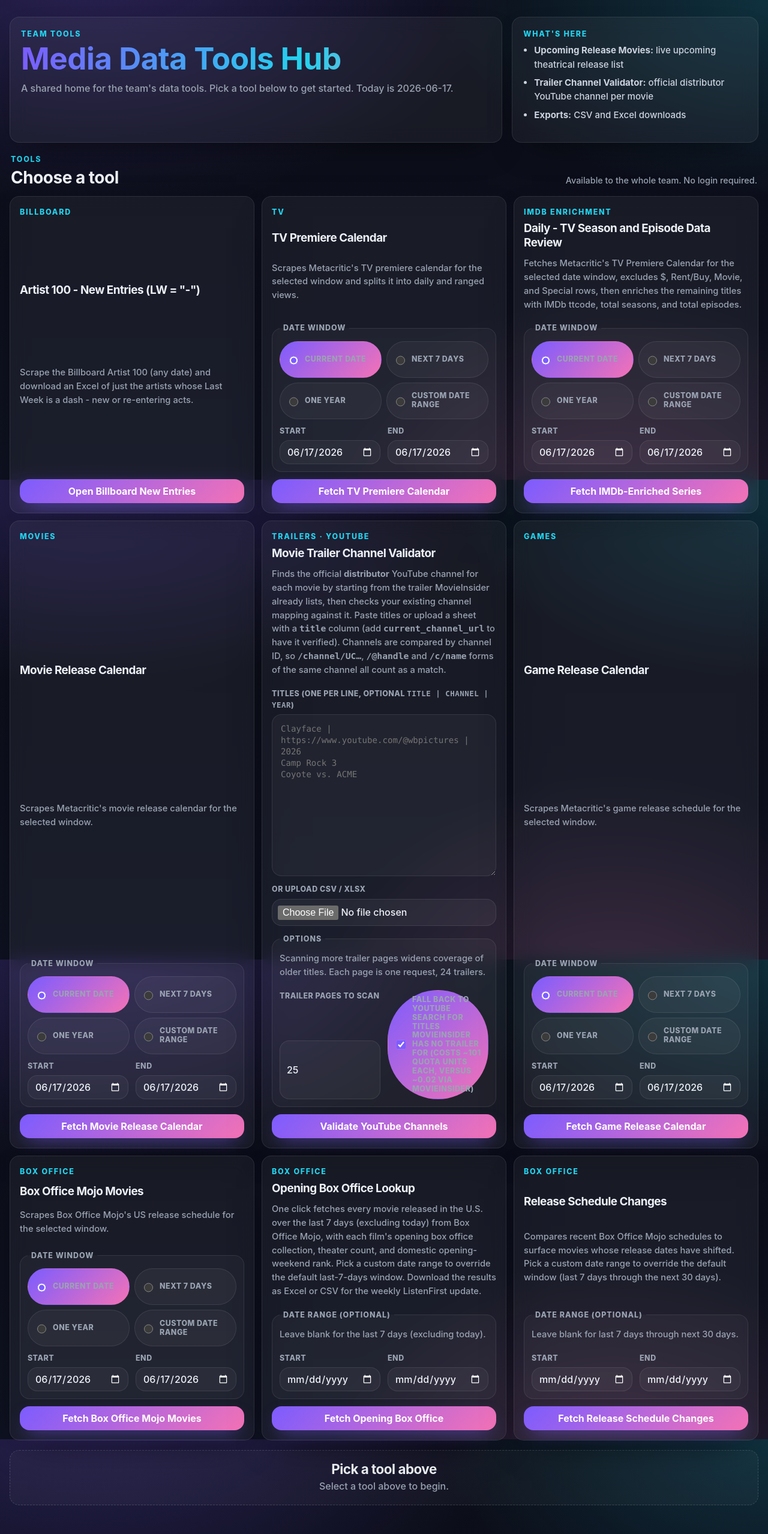
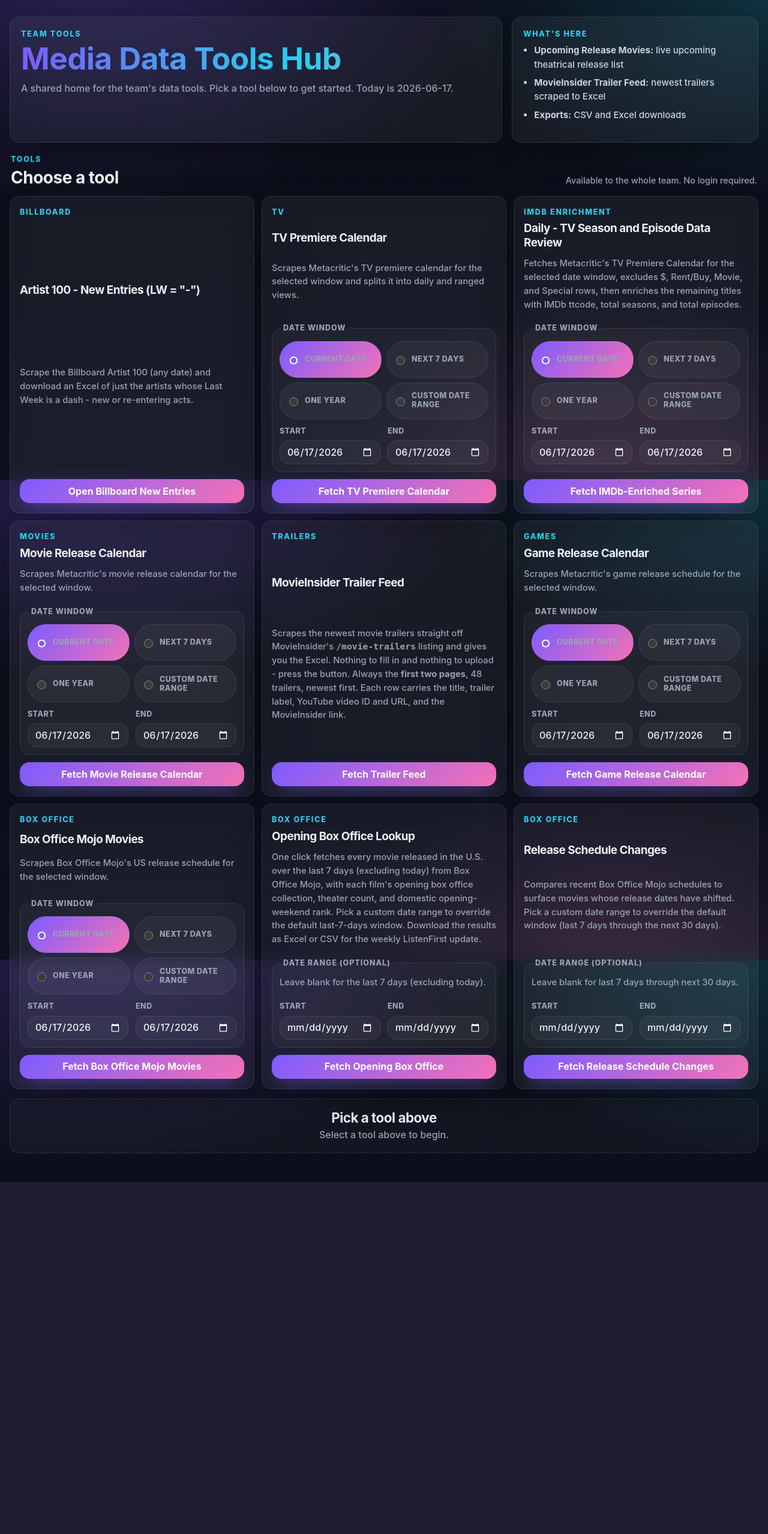
Before and after one commit to ramesh680/media-tools-hub, a FastAPI app: page / in a window 1280 px wide. Shown: the whole page at 60% size. After the commit the page ends 1971 px from the top, so only its background shows below. Run offline with FastAPI, Linux system fonts and the light colour scheme; data that the repository does not hold is empty; some libraries are stand-ins or nearby versions.

Commit message:
Replace validator card with Trailer Feed UI

```diff
--- a/app/templates/index.html
+++ b/app/templates/index.html
@@ -67,7 +67,7 @@
       <li><strong>YouTube Release Verifier:</strong> verify titles against official YouTube channels</li>
       {% endif %}
       <li><strong>Upcoming Release Movies:</strong> live upcoming theatrical release list</li>
-      <li><strong>Trailer Channel Validator:</strong> official distributor YouTube channel per movie</li>
+      <li><strong>MovieInsider Trailer Feed:</strong> newest trailers scraped to Excel</li>
       <li><strong>Exports:</strong> CSV and Excel downloads</li>
     </ul>
   </aside>
@@ -148,33 +148,11 @@
     </article>
 
     <article class="action-card">
-      <p class="eyebrow">Trailers &middot; YouTube</p>
-      <h3>Movie Trailer Channel Validator</h3>
-      <p>Finds the official <strong>distributor</strong> YouTube channel for each movie by starting from the trailer MovieInsider already lists, then checks your existing channel mapping against it. Paste titles or upload a sheet with a <code>title</code> column (add <code>current_channel_url</code> to have it verified). Channels are compared by channel ID, so <code>/channel/UC&hellip;</code>, <code>/@handle</code> and <code>/c/name</code> forms of the same channel all count as a match.</p>
-      <form class="tracker-form" hx-post="/movie-trailer-channels/start" hx-target="#workspace" hx-swap="outerHTML" hx-encoding="multipart/form-data">
-        <label>
-          <span>Titles (one per line, optional <code>Title | channel | year</code>)</span>
-          <textarea name="bulk_text" rows="4" placeholder="Clayface | https://www.youtube.com/@wbpictures | 2026&#10;Camp Rock 3&#10;Coyote vs. ACME"></textarea>
-        </label>
-        <label>
-          <span>Or upload CSV / XLSX</span>
-          <input type="file" name="bulk_file" accept=".csv,.xlsx,.xlsm">
-        </label>
-        <fieldset class="date-controls">
-          <legend>Options</legend>
-          <p class="date-range-hint">Scanning more trailer pages widens coverage of older titles. Each page is one request, 24 trailers.</p>
-          <div class="custom-date-row">
-            <label>
-              <span>Trailer pages to scan</span>
-              <input type="number" name="page_budget" min="1" max="120" value="25">
-            </label>
-            <label class="range-option">
-              <input type="checkbox" name="use_fallback" value="1" checked>
-              <span>Fall back to YouTube search for titles MovieInsider has no trailer for (costs ~101 quota units each, versus ~0.02 via MovieInsider)</span>
-            </label>
-          </div>
-        </fieldset>
-        <button class="primary-button" type="submit">Validate YouTube Channels</button>
+      <p class="eyebrow">Trailers</p>
+      <h3>MovieInsider Trailer Feed</h3>
+      <p>Scrapes the newest movie trailers straight off MovieInsider's <code>/movie-trailers</code> listing and gives you the Excel. Nothing to fill in and nothing to upload - press the button. Always the <strong>first two pages</strong>, 48 trailers, newest first. Each row carries the title, trailer label, YouTube video ID and URL, and the MovieInsider link.</p>
+      <form class="tracker-form" hx-post="/movie-trailer-feed/start" hx-target="#workspace" hx-swap="outerHTML">
+        <button class="primary-button" type="submit">Fetch Trailer Feed</button>
       </form>
     </article>
 
```
